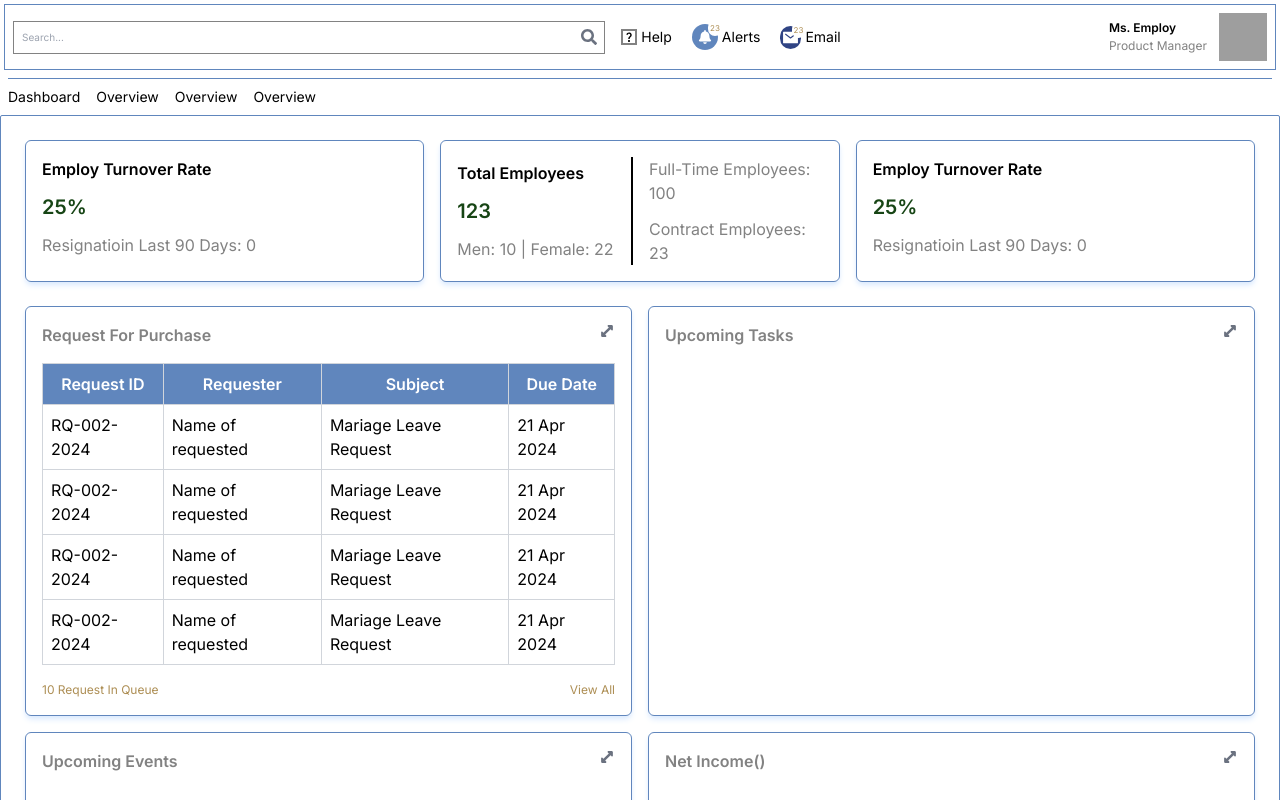
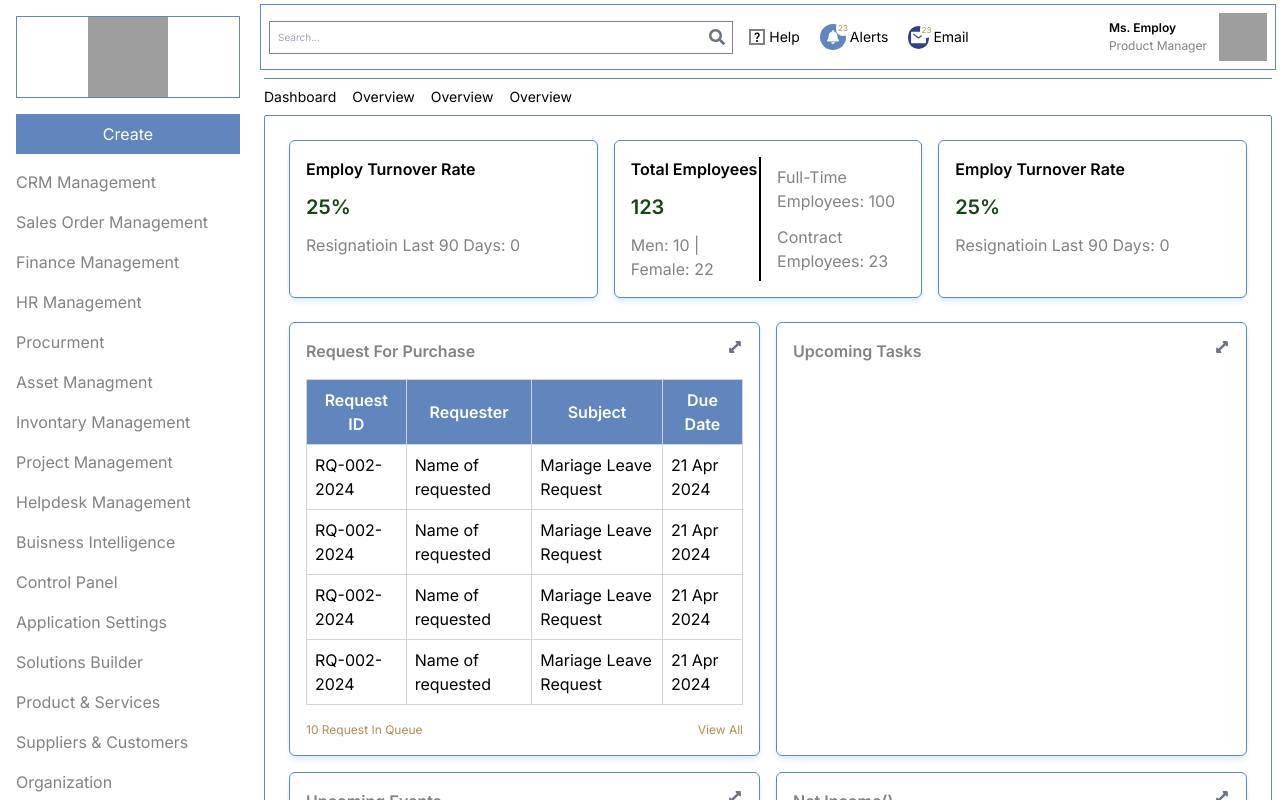
Before and after one commit to NAZIMUDHEEN267/Lifisin_task, a React (Vite) app: page / in a window 1280 px wide. Shown: the top 800 px of the page. Built offline with nearby package versions, Linux system fonts and the light colour scheme; grey boxes are pictures that could not be loaded.

Commit message:
side bar added

```diff
--- a/src/Components/Navbar.tsx
+++ b/src/Components/Navbar.tsx
@@ -1,6 +1,7 @@
 import { FaBell, FaSearch } from "react-icons/fa";
 import { IoMailSharp } from "react-icons/io5";
 import { MdQuestionMark } from "react-icons/md";
+import { Link } from "react-router-dom";
 
 function Navbar() {
   return (
@@ -20,12 +21,18 @@ function Navbar() {
             />
           </div>
 
-          <div className="flex gap-1 items-center justify-center mr-5 cursor-pointer">
+          <Link
+            to={"/"}
+            className="flex gap-1 items-center justify-center mr-5"
+          >
             <MdQuestionMark className="border-2 border-text" />
             <p className="capitalize text-sm font-medium">Help</p>
-          </div>
+          </Link>
 
-          <div className="flex gap-1 items-center justify-center mr-5 cursor-pointer">
+          <Link
+            to={"/"}
+            className="flex gap-1 items-center justify-center mr-5"
+          >
             <div className="bg-light_blue p-[6px] rounded-full relative">
               <FaBell color="white" size={14} />
               <p className="absolute text-[8px] z-20 -top-1 -right-1 bg-white rounded-full p-[2px] text-brown">
@@ -33,9 +40,12 @@ function Navbar() {
               </p>
             </div>
             <p className="capitalize text-sm font-medium">Alerts</p>
-          </div>
+          </Link>
 
-          <div className="flex gap-1 items-center justify-center mr-5 cursor-pointer">
+          <Link
+            to={"/"}
+            className="flex gap-1 items-center justify-center mr-5"
+          >
             <div className="bg-dark_blue py-[3px] px-[2px] rounded-full relative">
               <IoMailSharp color="white" size={17} />
               <p className="absolute text-[8px] z-20 -top-1 -right-1 bg-white rounded-full p-[2px] text-brown">
@@ -43,7 +53,7 @@ function Navbar() {
               </p>
             </div>
             <p className="capitalize text-sm font-medium">Email</p>
-          </div>
+          </Link>
         </div>
 
         <div className="hero flex items-center justify-end flex-1">
@@ -59,10 +69,18 @@ function Navbar() {
       </div>
 
       <div className="flex justify-start gap-4 m-2 border-t-[1px] border-light_blue pt-2">
-        <button className="text-black text-sm font-light">Dashboard</button>
-        <button className="text-black text-sm font-light">Overview</button>
-        <button className="text-black text-sm font-light">Overview</button>
-        <button className="text-black text-sm font-light">Overview</button>
+        <Link to={"/"} className="text-black text-sm font-light">
+          Dashboard
+        </Link>
+        <Link to={"/"} className="text-black text-sm font-light">
+          Overview
+        </Link>
+        <Link to={"/"} className="text-black text-sm font-light">
+          Overview
+        </Link>
+        <Link to={"/"} className="text-black text-sm font-light">
+          Overview
+        </Link>
       </div>
     </>
   );
--- /dev/null
+++ b/src/Components/SideBar.tsx
@@ -0,0 +1,60 @@
+import { TbGridDots } from "react-icons/tb";
+import { Link } from "react-router-dom";
+
+function Sidebar() {
+  const data: Array<string> = [
+    "CRM Management",
+    "Sales Order Management",
+    "Finance Management",
+    "HR Management",
+    "Procurment",
+    "Asset Managment",
+    "Invontary Management",
+    "Project Management",
+    "Helpdesk Management",
+    "Buisness Intelligence",
+    "Control Panel",
+    "Application Settings",
+    "Solutions Builder",
+    "Product & Services",
+    "Suppliers & Customers",
+    "Organization",
+  ];
+
+  return (
+    <div className="w-64  text-white p-4">
+      <div className="border-[1px] border-light_blue justify-center items-center">
+        <img
+          src="https://static.vecteezy.com/system/resources/previews/002/718/130/non_2x/cityscape-color-abstract-free-vector.jpg"
+          className="h-20 w-20 self-center mx-auto"
+        />
+      </div>
+      <ul>
+        <li className="bg-light_blue text-center my-4 p-2">Create</li>
+        {data?.map((item) => (
+          <li className="mb-4">
+            <Link to="/" className="text-text hover:text-black">
+              {item}
+            </Link>
+          </li>
+        ))}
+      </ul>
+
+      <div className="flex items-center gap-2">
+        <TbGridDots className="text-light_blue" />
+          <Link to="/" className="text-light_blue text-sm hover:text-dark_blue">
+            {"More Items"}
+          </Link>
+      </div>
+
+      <div className="border-[1px] border-light_blue justify-center items-center">
+        <img
+          src="https://static.vecteezy.com/system/resources/previews/002/718/130/non_2x/cityscape-color-abstract-free-vector.jpg"
+          className="h-20 w-20 mx-auto"
+        />
+      </div>
+    </div>
+  );
+}
+
+export default Sidebar;
--- a/src/Screens/DashBoard.tsx
+++ b/src/Screens/DashBoard.tsx
@@ -20,7 +20,7 @@ const data = Array.from(
 
 function DashBoard() {
   return (
-    <div className="p-6 border-[1px] border-light_blue rounded-sm h-full">
+    <div className="p-6 border-[1px] m-2 border-light_blue rounded-sm">
       <div className="flex gap-4 flex-1 justify-between">
         <ChartBox>
           <div className="flex flex-col gap-3">
--- a/src/hooks/useLocationHook.ts
+++ /dev/null
@@ -1,21 +0,0 @@
-import { useEffect } from "react";
-import { useLocation, useNavigate } from "react-router-dom";
-
-function useLocationHook() {
-  const location = useLocation();
-  const navigate = useNavigate();
-
-  useEffect(() => {
-    if (
-      /crm|hr|sales|finance|order|hr|procurment|asset|inventory|project|help|buisness|control|application|solution|product|suppliers|organization/.test(
-        location?.pathname?.split("/")[1]
-      )
-    ) {
-      navigate("/", { replace: true });
-    }
-
-    return navigate('/not-found', { replace: true })
-  }, []);
-}
-
-export default useLocationHook;
--- a/src/routes/Layout.tsx
+++ b/src/routes/Layout.tsx
@@ -1,12 +1,16 @@
 import React from "react";
 import Navbar from "../Components/Navbar";
 import { Outlet } from "react-router-dom";
+import Sidebar from "../Components/SideBar";
 
 function Layout() {
   return (
-    <div>
-      <Navbar />
-      <Outlet />
+    <div className="flex overflow-hidden">
+      <Sidebar />
+      <div className="flex-1">
+        <Navbar />
+        <Outlet />
+      </div>
     </div>
   );
 }
```
